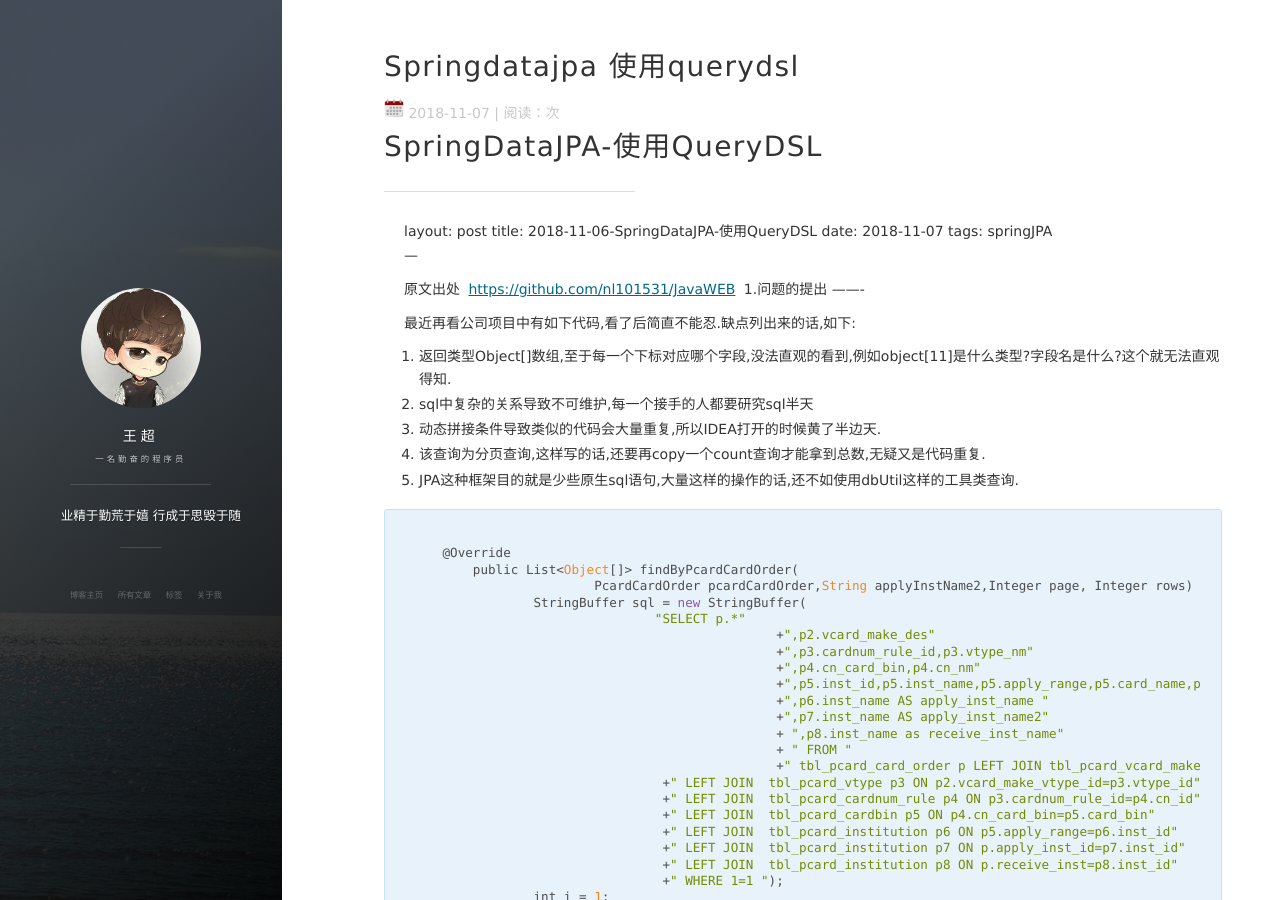
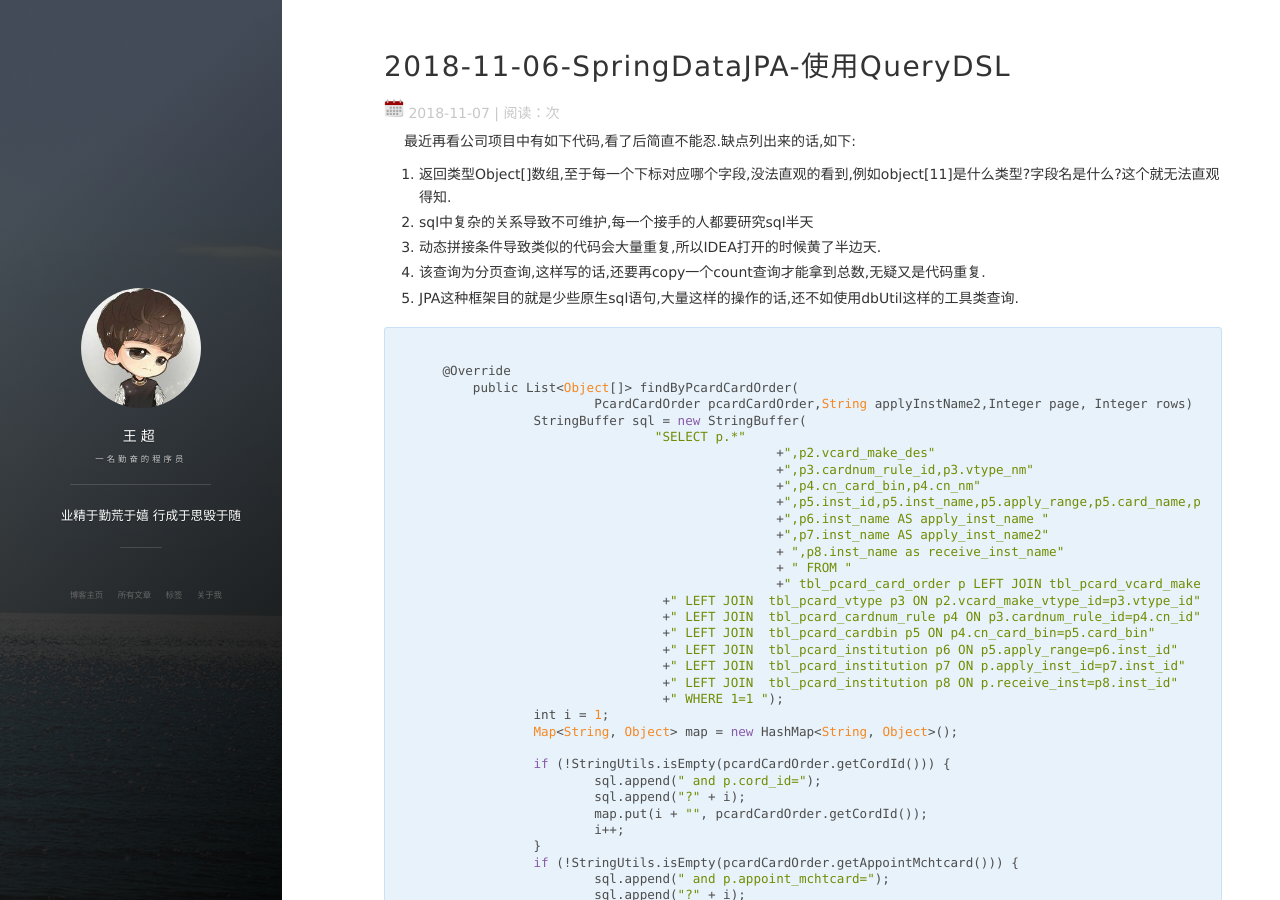
Before and after one commit to wangchao1992/wangchao1992.github.io, a Jekyll site: the page built from _posts/2018-11-07-SpringDataJPA-使用QueryDSL.md, in a window 1280 px wide and 900 px high. Built offline with Jekyll 4.4.1, drawn with Linux system fonts in a browser that asks for light colours; nearby versions of some CDN libraries; our own code applies the rules of GitHub Pages for plain Markdown files; comment, search, counter and statistics services are not loaded.

Commit message:
修改文章

```diff
--- a/_posts/2018-11-07-SpringDataJPA-使用QueryDSL.md
+++ b/_posts/2018-11-07-SpringDataJPA-使用QueryDSL.md
@@ -1,16 +1,9 @@
-# SpringDataJPA-使用QueryDSL
-
-
 ---
 layout: post
 title: 2018-11-06-SpringDataJPA-使用QueryDSL
 date: 2018-11-07
 tags: springJPA
 ---
-
-原文出处 [https://github.com/nl101531/JavaWEB](https://github.com/nl101531/JavaWEB)
-1.问题的提出
--------
 
 最近再看公司项目中有如下代码,看了后简直不能忍.缺点列出来的话,如下:
 
```
